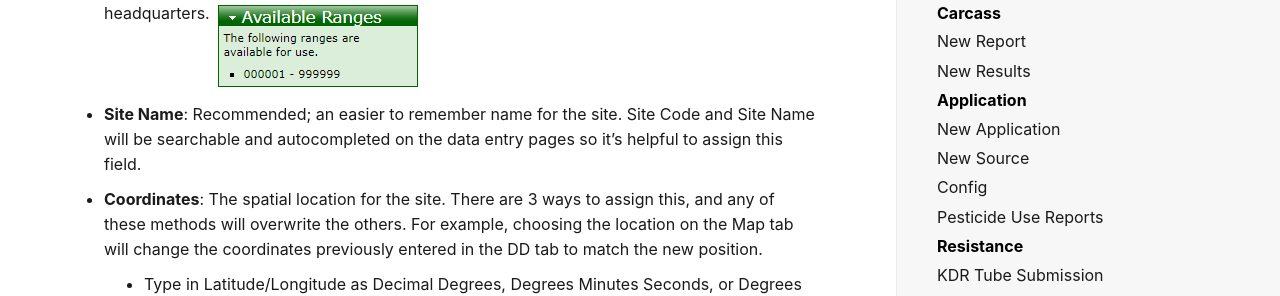
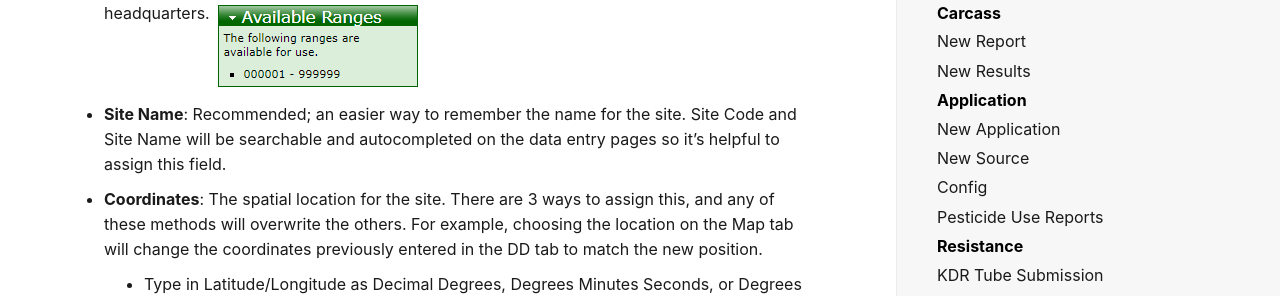
Before and after one commit to tlvaldepena/vectorsurv.org, a Jekyll site: the page built from _docs/site/site.md, in a window 1280 px wide. Shown: the part 505-801 px from the top of the page. Built offline with Jekyll 4.4.1, drawn with Linux system fonts in a browser that asks for light colours.

Commit message:
Fix typos

```diff
--- a/_docs/site/site.md
+++ b/_docs/site/site.md
@@ -7,7 +7,7 @@ Sites are essentially bookmarks for trap locations. They will help you quickly r
 
 * **Site Code**: A 6-8 digit numeric identifier for the site. Must be unique to the agency, but not throughout the system.  Each agency can assign codes however they want. Codes that have not yet been assigned for sites in your current agency will be listed in the **Available Ranges** box on the righthand side of the screen. A code of all 0s is given to each agency at their headquarters.
 ![Available ranges box]({{ site.baseur1}}/assets/images/docs/available-ranges.PNG)
-* **Site Name**: Recommended; an easier to remember name for the site. Site Code and Site Name will be searchable and autocompleted on the data entry pages so it's helpful to assign this field.
+* **Site Name**: Recommended; an easier way to remember the name for the site. Site Code and Site Name will be searchable and autocompleted on the data entry pages so it's helpful to assign this field.
 * **Coordinates**: The spatial location for the site. There are 3 ways to assign this, and any of these methods will overwrite the others. For example, choosing the location on the Map tab will change the coordinates previously entered in the DD tab to match the new position.
   * Type in Latitude/Longitude as Decimal Degrees, Degrees Minutes Seconds, or Degrees Minutes in one of the first three tabs. The point will appear on the Map tab.
 ![Example with coordinates tabs]({{ site.baseurl }}/assets/images/docs/coordinates_tabs.PNG)
```
